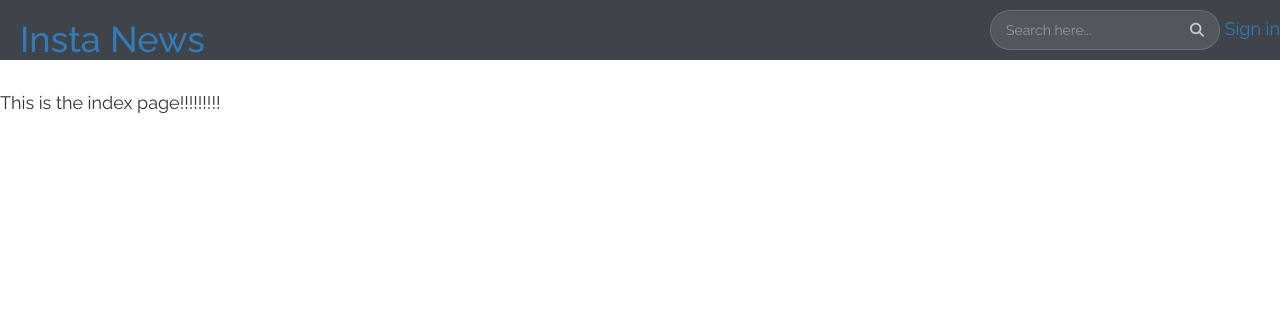
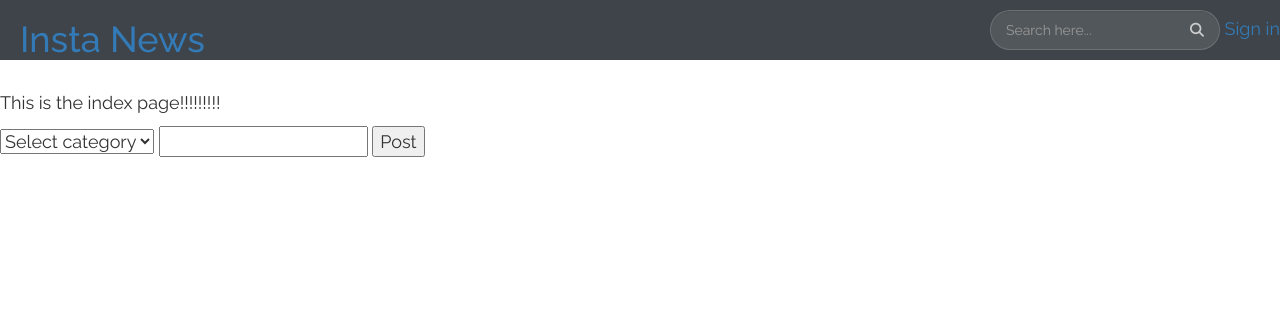
Before and after one commit to kiman121/pitches, a Flask app: page / in a window 1280 px wide. Shown: the top 320 px of the page. Run offline with Flask 2, Linux system fonts and the light colour scheme; data that the repository does not hold is empty; some libraries are stand-ins or nearby versions.

Commit message:
add post request view function

```diff
--- a/app/main/forms.py
+++ b/app/main/forms.py
@@ -0,0 +1,19 @@
+from flask_wtf import FlaskForm
+from wtforms import StringField, PasswordField, BooleanField, SubmitField, SelectField
+from wtforms.validators import Required, Email, EqualTo
+from wtforms_sqlalchemy.fields import QuerySelectField
+from ..models import Category
+from wtforms import ValidationError
+
+
+class PostForm(FlaskForm):
+    '''
+    Class to create a post form
+    '''
+    def category_query():
+        return Category.query
+
+    # categories = Category.query(category_name).all()
+    category = QuerySelectField(query_factory = category_query, allow_blank=True,blank_text="Select category", get_label='category_name',validators=[Required()])
+    post = StringField('Your post...', validators=[Required()])
+    submit = SubmitField('Post')
--- a/app/main/views.py
+++ b/app/main/views.py
@@ -1,6 +1,10 @@
 from flask import render_template, redirect, url_for, request
 from . import main
 from flask_login import login_required, current_user
+from .forms import PostForm
+from ..models import Post, Category
+from ..import db
+import re
 
 
 @main.route('/')
@@ -9,4 +13,21 @@ def index():
     View function that returns the index page
     '''
     title = "Pitches - home"
-    return render_template('index.html', title=title)
+    form = PostForm()
+    return render_template('index.html', title=title, post_form=form)
+
+
+@main.route('/post/new', methods=['GET', 'POST'])
+@login_required
+def new_post():
+    '''
+    View function that handles a post request
+    '''
+    form = PostForm()
+
+    if form.validate_on_submit():
+        new_post = Post(post=form.post.data, user_id=current_user.get_id(
+        ), category_id=form.category.data.id)
+        db.session.add(new_post)
+        db.session.commit()
+    return redirect(url_for('.index'))
--- a/app/templates/index.html
+++ b/app/templates/index.html
@@ -1,8 +1,15 @@
 {% extends 'base.html' %}
-
+{% import 'bootstrap/wtf.html' as wtf %}
 
 {% block content %}
     <div class="page-wrapper">
         <p>This is the index page!!!!!!!!!</p>
+        <form action="/post/new" method="POST">
+            {{ post_form.hidden_tag() }}
+                {{post_form.category}}
+                {{post_form.post}}
+                {{post_form.submit}}
+        </form>
+        <!-- {{wtf.quick_form(post_form)}} -->
     </div>
 {% endblock %}
```
Also changed, not shown: app/models.py (+21 -1 lines), app/static/photos/Screenshot_2021-08-10_at_10.17.16.png (deleted).
